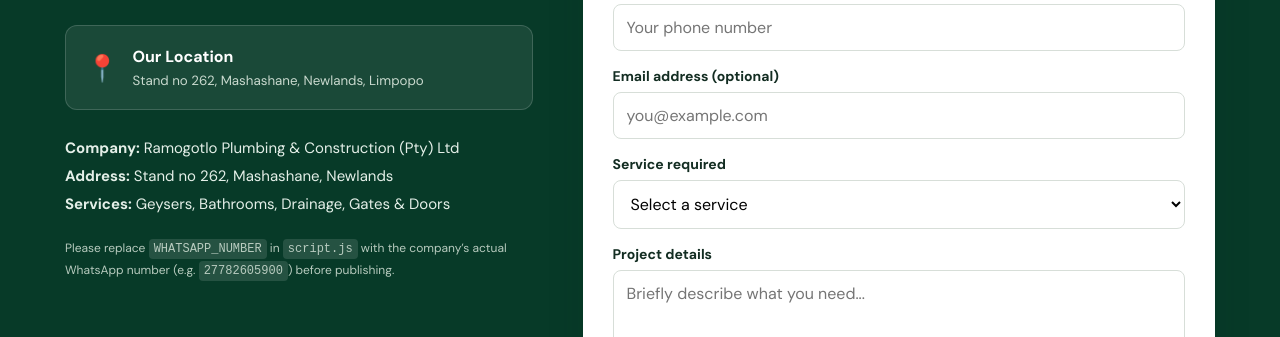
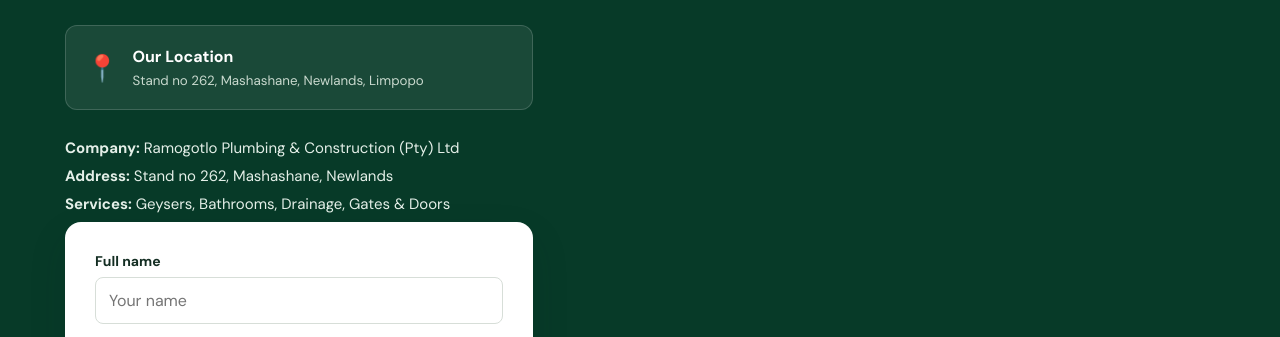
Before and after one commit to Lucky0412/Ramogotlo-Plumbing-and-Construction, a plain HTML site: page contact.html in a window 1280 px wide. Shown: the part 602-939 px from the top of the page. Drawn offline with Linux system fonts and the light colour scheme.

Commit message:
Update contact.html

```diff
--- a/contact.html
+++ b/contact.html
@@ -51,10 +51,7 @@
             <p><strong>Company:</strong> Ramogotlo Plumbing &amp; Construction (Pty) Ltd</p>
             <p><strong>Address:</strong> Stand no 262, Mashashane, Newlands</p>
             <p><strong>Services:</strong> Geysers, Bathrooms, Drainage, Gates &amp; Doors</p>
-          </div>
 
-          <p class="small-note">Please replace <code>WHATSAPP_NUMBER</code> in <code>script.js</code> with the company’s actual WhatsApp number (e.g. <code>27782605900</code>) before publishing.</p>
-        </div>
 
         <form id="quoteForm" class="quote-form">
           <div class="form-row"><label for="name">Full name</label><input id="name" name="name" required placeholder="Your name"></div>
```
